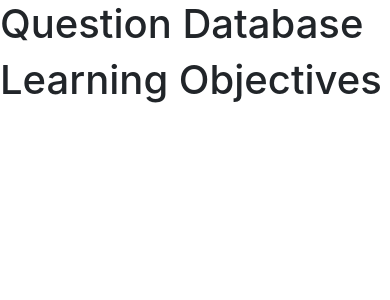
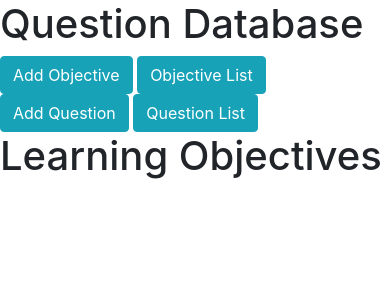
Before and after one commit to shmish/question-bank, a Django app: page /questions/objectives/ in a window 390 px wide. Shown: the top 300 px of the page. Run offline with Django 3.2, Linux system fonts and the light colour scheme; data that the repository does not hold is empty; some libraries are stand-ins or nearby versions; some web fonts are replaced.

Commit message:
update buttons for navigation

```diff
--- a/questiondb/questions/templates/questions/base.html
+++ b/questiondb/questions/templates/questions/base.html
@@ -40,7 +40,15 @@
   –––––––––––––––––––––––––––––––––––––––––––––––––– -->
   <body>
     <div class="page-header">
-        <h1>Question Database</h1>
+      <div class="row">
+        <div class="col-md-4"><h1>Question Database</h1></div>
+        <div class="col-md-8">
+            <button class="btn btn-info" onclick="window.location.href = 'http://127.0.0.1:8000/questions/loadd';">Add Objective</button>
+            <button class="btn btn-info" onclick="window.location.href = 'http://127.0.0.1:8000/questions/objectives';">Objective List</button>
+            <button class="btn btn-info" onclick="window.location.href = 'http://127.0.0.1:8000/questions/add';">Add Question</button>
+            <button class="btn btn-info" onclick="window.location.href = 'http://127.0.0.1:8000/questions/list';">Question List</button>
+        </div>
+    </div>
     </div>
     {% block content %}{% endblock %}
 </body>
--- a/questiondb/questions/templates/questions/lobjective_list.html
+++ b/questiondb/questions/templates/questions/lobjective_list.html
@@ -6,8 +6,10 @@
 <ul>
     {% for obj in lobjective_list %}
     <li>
-        <div class="col-md-4">{{ obj.objective_code }}</div>
-        <div class="col-md-4">{{ obj.objective_description }}</div>
+        <div class="row">
+            <div class="col-md-1">{{ obj.objective_code }}</div>
+            <div class="col-md-6">{{ obj.objective_description }}</div>
+        </div>
     </li>
     {% endfor %}
 </ul>
```
